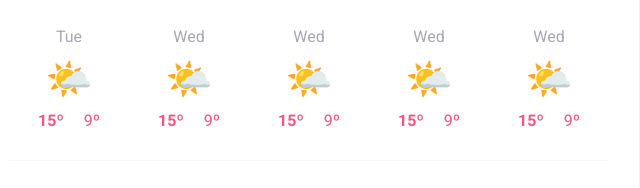
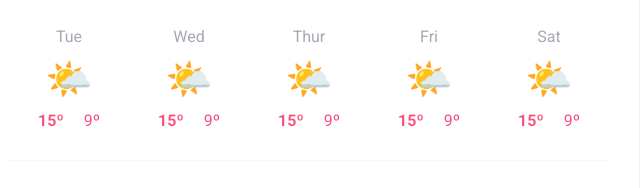
Before and after one commit to Dushimepaulette1/Weather-with-forecast, a plain HTML site: page index.html in a window 1280 px wide. Shown: the part 267-455 px from the top of the page, 331-971 px from the left. Drawn offline with nearby package versions, Linux system fonts and the light colour scheme; no server answers.

Commit message:
updated index.html

```diff
--- a/index.html
+++ b/index.html
@@ -68,7 +68,7 @@
             </div>
           </div>
           <div class="weather-forecast-day">
-            <div class="weather-forecast-date">Wed</div>
+            <div class="weather-forecast-date">Thur</div>
             <div class="weather-forecast-icon">🌤️</div>
             <div class="weather-forecast-temperatures">
               <div class="weather-forecast-temperature">
@@ -78,7 +78,7 @@
             </div>
           </div>
           <div class="weather-forecast-day">
-            <div class="weather-forecast-date">Wed</div>
+            <div class="weather-forecast-date">Fri</div>
             <div class="weather-forecast-icon">🌤️</div>
             <div class="weather-forecast-temperatures">
               <div class="weather-forecast-temperature">
@@ -88,7 +88,7 @@
             </div>
           </div>
           <div class="weather-forecast-day">
-            <div class="weather-forecast-date">Wed</div>
+            <div class="weather-forecast-date">Sat</div>
             <div class="weather-forecast-icon">🌤️</div>
             <div class="weather-forecast-temperatures">
               <div class="weather-forecast-temperature">
```
